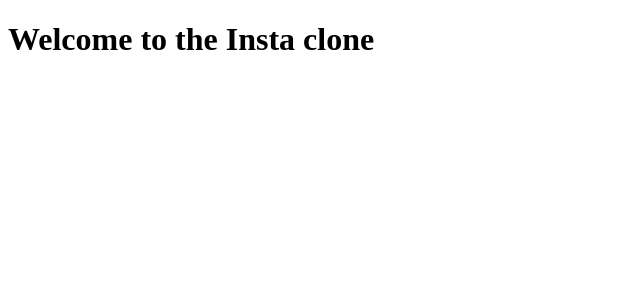
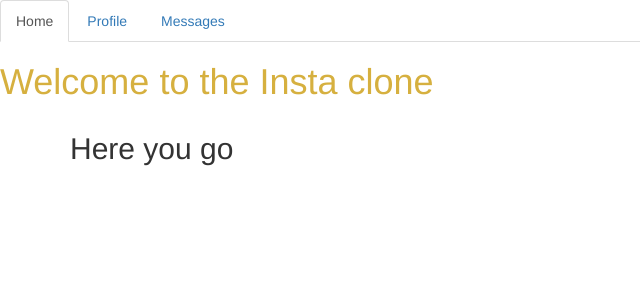
Before and after one commit to Magnific7/Instagram-clone, a Django app: page / in a window 1280 px wide. Shown: the top 300 px of the page, without its empty margins (0-640 px from the left). Run offline with Django 3.2, Linux system fonts and the light colour scheme; some libraries are stand-ins or nearby versions.

Commit message:
styles linking ans static

```diff
--- a/insta/templates/base.html
+++ b/insta/templates/all_images/base.html
@@ -1,4 +1,5 @@
 {% load bootstrap3 %}
+{% load static%}
 <!DOCTYPE html>
 <html>
 <head>
@@ -12,11 +13,15 @@
 
   {% block styles %}
     {% bootstrap_css %}
+    <link rel="stylesheet" href="{% static 'css/basenews.css' %}">
   {% endblock %}
 
 </head>
 <body>
+    {% include "navbar.html" %}
+
     {% block content %}
+    <h1 class='card'> Welcome to the Insta clone</h1>
     {%endblock%}
 
     {% block scripts %}
--- /dev/null
+++ b/insta/templates/all_images/home.html
@@ -0,0 +1,9 @@
+{%extends 'all_images/base.html'%}
+{% block content %}
+{{ block.super}}
+
+        <div class='container'>
+
+                <h2 class='card'>Here you go</h2>
+                </div>
+{% endblock %}
--- a/insta/templates/home.html
+++ /dev/null
@@ -1,14 +0,0 @@
-{% load bootstrap3 %}
-<!DOCTYPE html>
-<html lang="en">
-<head>
-
-    <title>Document</title>
-</head>
-<body>
-        <div class='container'>
-
-                <h1 class='card'> Welcome to the Insta clone</h1>
-                </div>
-</body>
-</html>
--- a/insta/templates/navbar.html
+++ b/insta/templates/navbar.html
@@ -0,0 +1,15 @@
+<!DOCTYPE html>
+<html lang="en">
+<head>
+
+  <meta charset="utf-8">
+  <meta name="viewport" content="width=device-width, initial-scale=1">
+</head>
+<body>
+        <ul class="nav nav-tabs">
+                <li role="presentation" class="active"><a href="{% url 'home'%}">Home</a></li>
+                <li role="presentation"><a href="/">Profile</a></li>
+                <li role="presentation"><a href="/">Messages</a></li>
+              </ul>
+</body>
+</html>
--- a/insta/views.py
+++ b/insta/views.py
@@ -2,4 +2,4 @@ from django.shortcuts import render
 
 # Create your views here.
 def home(request):
-    return render(request, 'home.html')
+    return render(request, 'all_images/home.html')
--- a/insta_clone/settings.py
+++ b/insta_clone/settings.py
@@ -122,3 +122,6 @@ USE_TZ = True
 # https://docs.djangoproject.com/en/1.11/howto/static-files/
 
 STATIC_URL = '/static/'
+STATICFILES_DIRS = [
+    os.path.join(BASE_DIR, "static"),
+]
--- /dev/null
+++ b/static/css/basenews.css
@@ -0,0 +1,4 @@
+h1
+{
+  color: rgb(214, 176, 63);
+}
```
Also changed, not shown: insta/migrations/0005_auto_20191018_1024.py (added).
